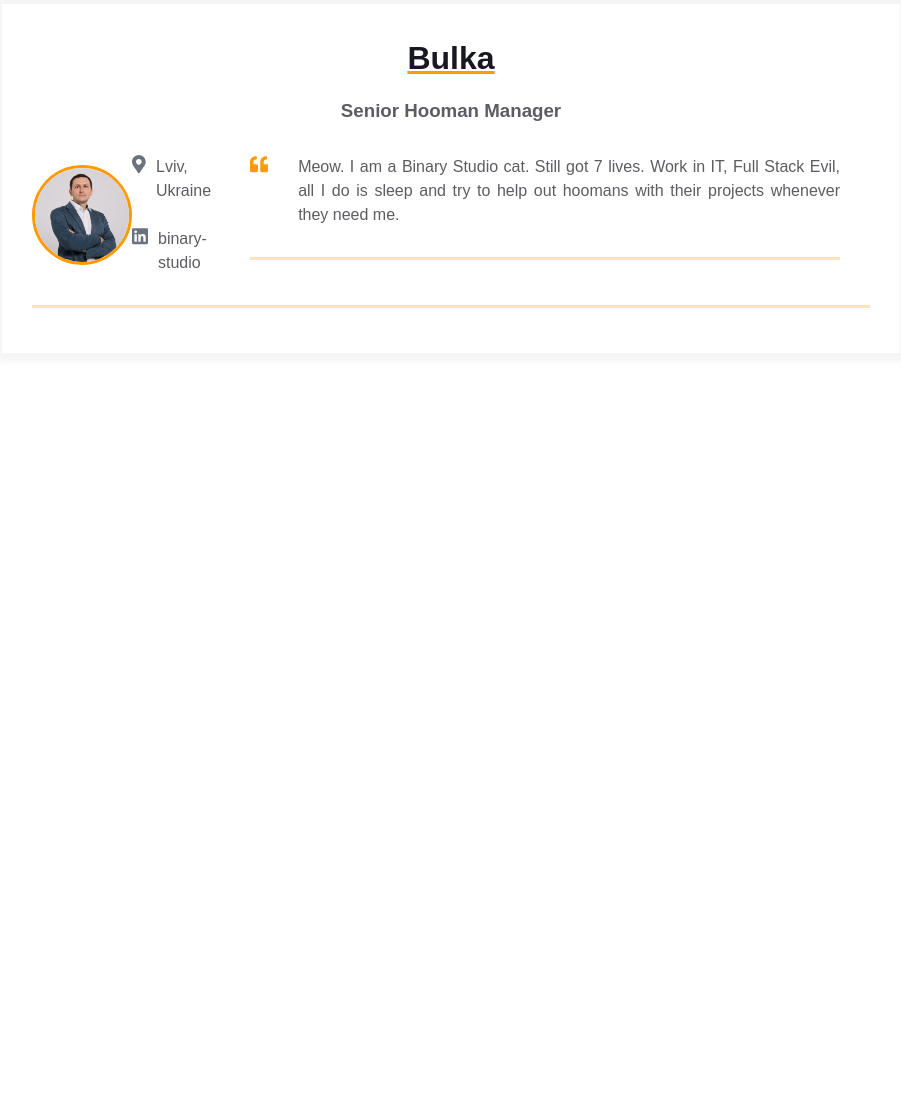
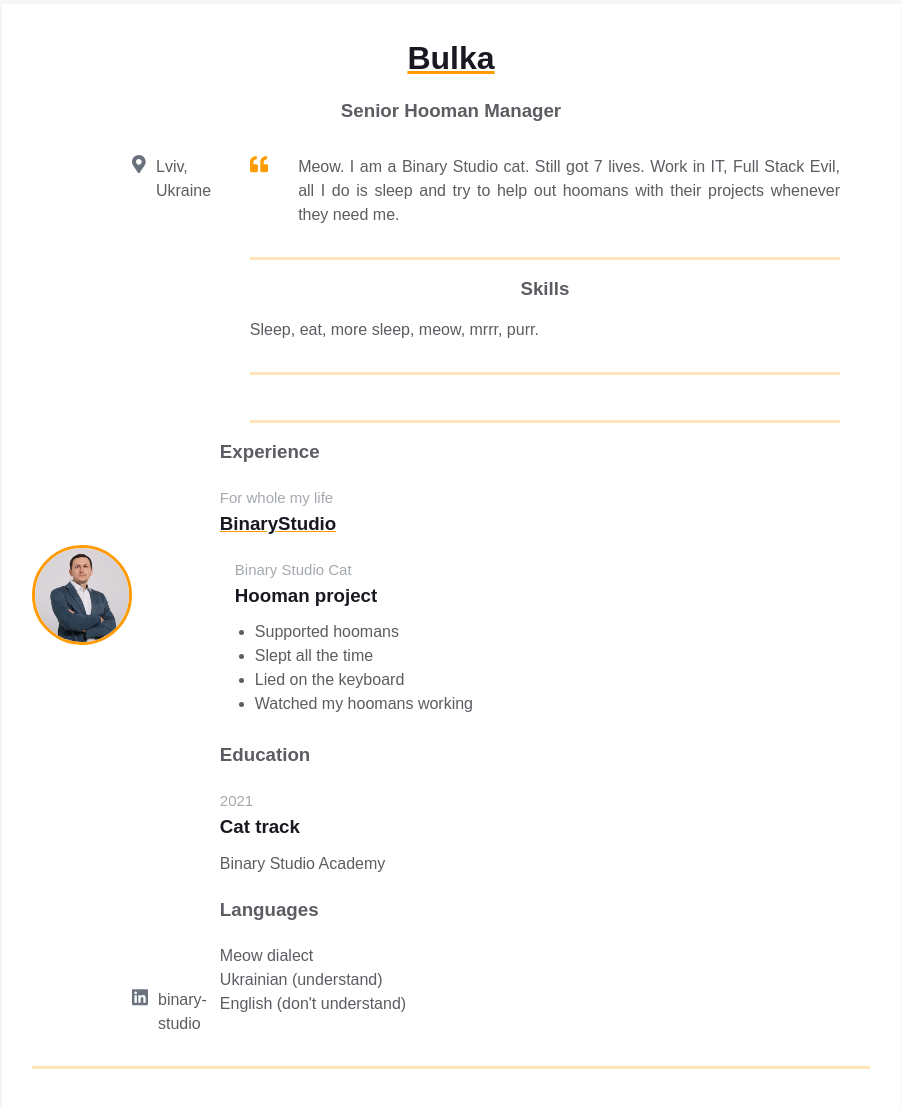
Before and after one commit to olv-shostak/homepage, a plain HTML site: page index.html in a window 1280 px wide. Shown: the part 47-1154 px from the top of the page, without its empty margins (189-1090 px from the left). Before the commit the page ends 800 px from the top, so only its background shows below. Drawn offline with Linux system fonts and the light colour scheme.

Commit message:
Add secondary information

```diff
--- a/index.html
+++ b/index.html
@@ -64,6 +64,67 @@
                   </div>
                 </div>
               </div>
+              <div class="container">
+                <div class="resume__block">
+                  <div class="skills">
+                    <h3 class="skills__header">Skills</h3>
+                    <p class="skills__text">Sleep, eat, more sleep, meow, mrrr, purr. </p>
+                  </div>
+                </div>
+              </div>
+              <div class="container">
+                <div class="resume__block">
+                  <div class="main-info fh">
+
+                    <div class="experiences"></div>
+
+                    <div class="additional-info fv"></div>
+                  </div>
+                </div>
+              </div>
+              <div class="experiences">
+                <h3 class="experiences__header">Experience</h3>
+                <div class="experiences__company">
+                  <div class="experiences__company-header">
+                    <span class="experiences__company-header-durability">For whole my life</span>
+                    <h3 class="experiences__company-header-name">BinaryStudio</h3>
+                  </div>
+
+                  <div class="experiences__company-project">
+                    <span class="experiences__company-project-role">Binary Studio Cat</span>
+                    <h3 class="experiences__company-project-name">Hooman project</h3>
+                    <ul class="experiences__company-project-responsibilities">
+                      <li>Supported hoomans</li>
+                      <li>Slept all the time</li>
+                      <li>Lied on the keyboard</li>
+                      <li>Watched my hoomans working</li>
+                    </ul>
+                  </div>
+                </div>
+              </div>
+              <div class="additional-info fv">
+                <div class="additional-info__education">
+                  <h3 class="additional-info__education-header">Education</h3>
+                  <div class="additional-info__education-university">
+                    <span class="additional-info__education-university-durability">2021</span>
+                    <h3 class="additional-info__education-university-speciality">Cat track</h3>
+                    <p class="additional-info__education-university-name">Binary Studio Academy</p>
+                  </div>
+                </div>
+
+                <div class="additional-info__languages">
+                  <h3 class="additional-info__languages-header">Languages</h3>
+                  <p class="additional-info__languages-item">
+                    Meow dialect
+                  </p>
+                  <p class="additional-info__languages-item">
+                    Ukrainian (understand)
+                  </p>
+                  <p class="additional-info__languages-item">
+                    English (don't understand)
+                  </p>
+                </div>
+              </div>
         </div>
       </main>
   </body>
```
